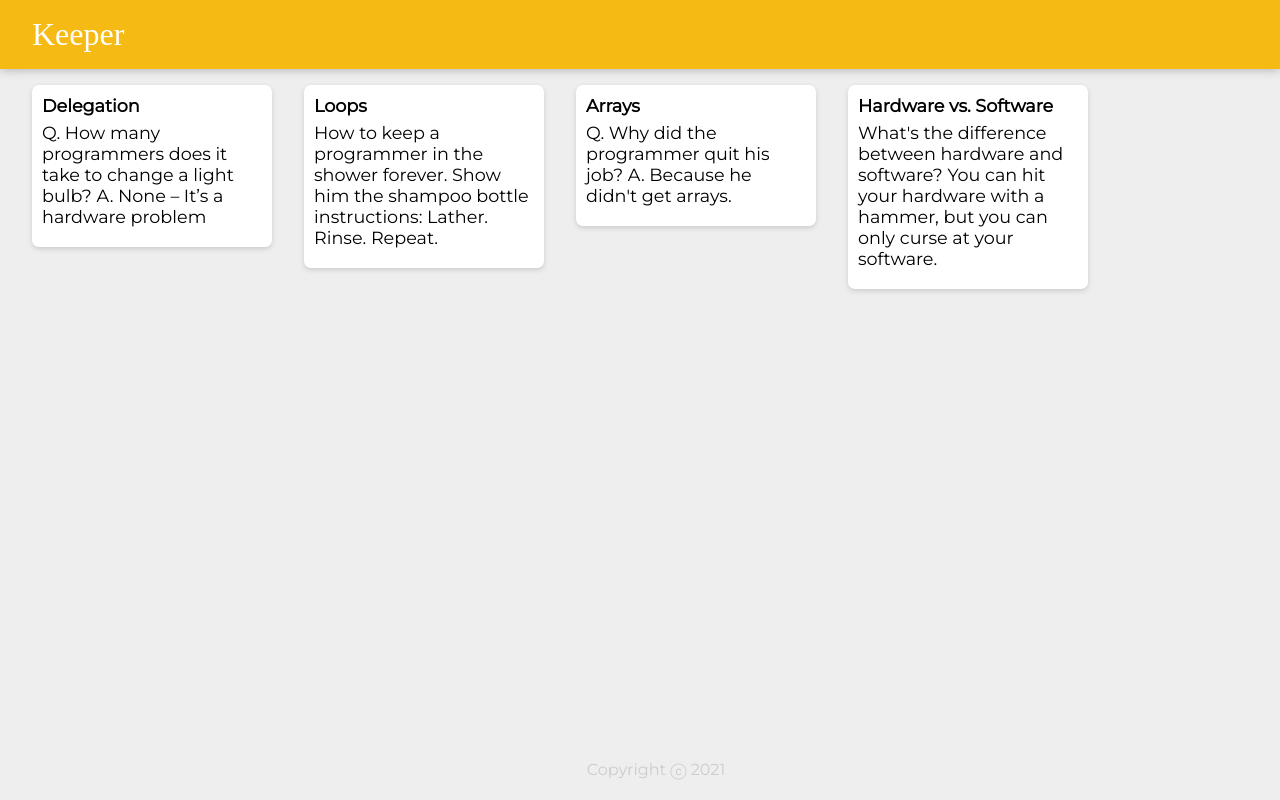
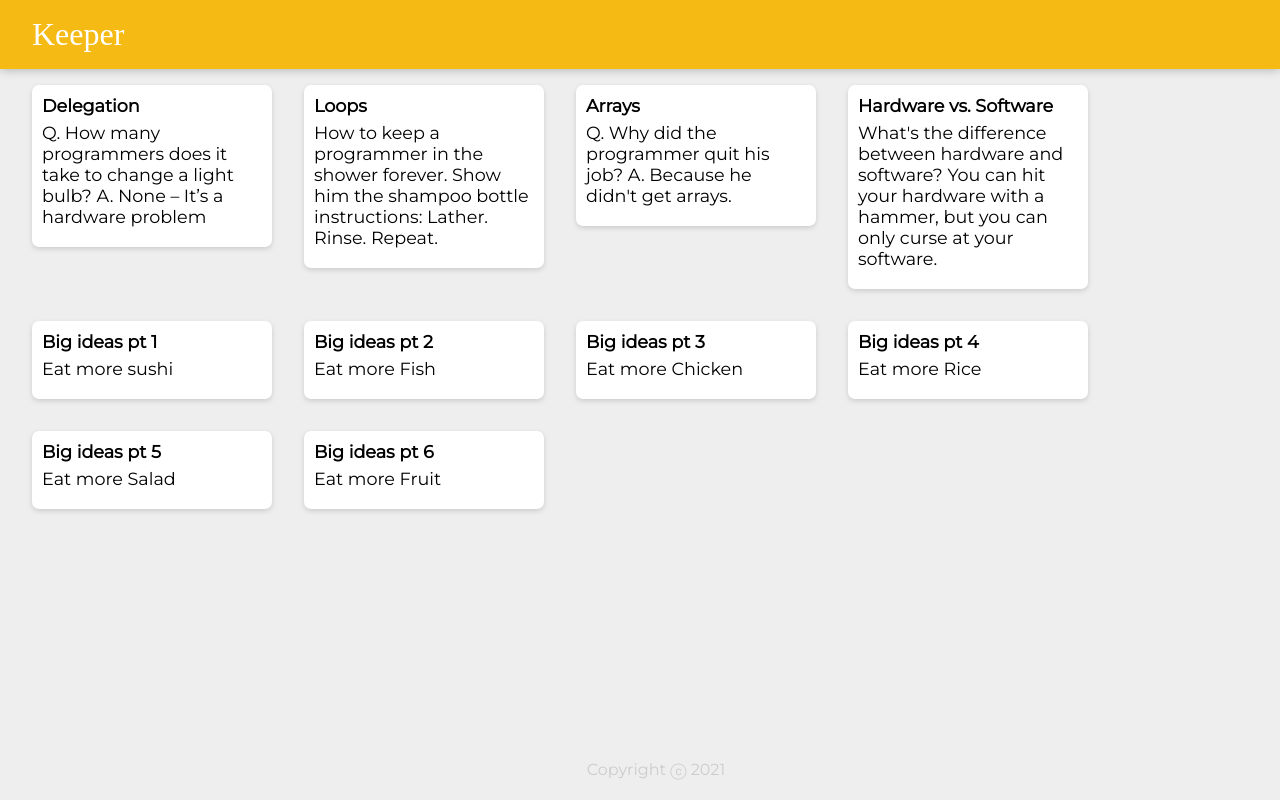
Before and after one commit to hr21don/Google-Keep-Clone, a React (Create React App) app: page / in a window 1280 px wide. Built offline with nearby package versions, Linux system fonts and the light colour scheme; a web font is replaced by a local one.

Commit message:
Update notes.js

```diff
--- a/src/notes.js
+++ b/src/notes.js
@@ -22,6 +22,36 @@ const notes = [
     title: "Hardware vs. Software",
     content:
       "What's the difference between hardware and software? You can hit your hardware with a hammer, but you can only curse at your software."
+  },
+  {
+    key: 5,
+    title: "Big ideas pt 1",
+    content: "Eat more sushi"
+  },
+  {
+    key: 6,
+    title: "Big ideas pt 2",
+    content: "Eat more Fish"
+  },
+  {
+    key: 7,
+    title: "Big ideas pt 3",
+    content: "Eat more Chicken"
+  },
+  {
+    key: 8,
+    title: "Big ideas pt 4",
+    content: "Eat more Rice"
+  },
+  {
+    key: 9,
+    title: "Big ideas pt 5",
+    content: "Eat more Salad"
+  },
+  {
+    key: 10,
+    title: "Big ideas pt 6",
+    content: "Eat more Fruit"
   }
 ];
 export default notes;
```
